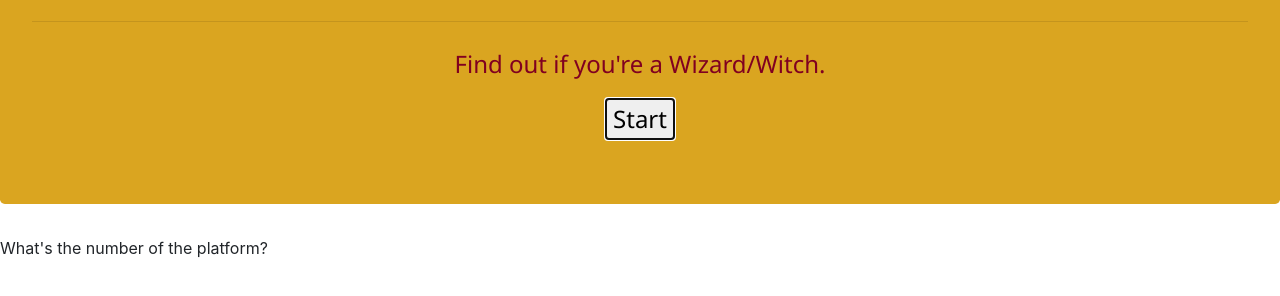
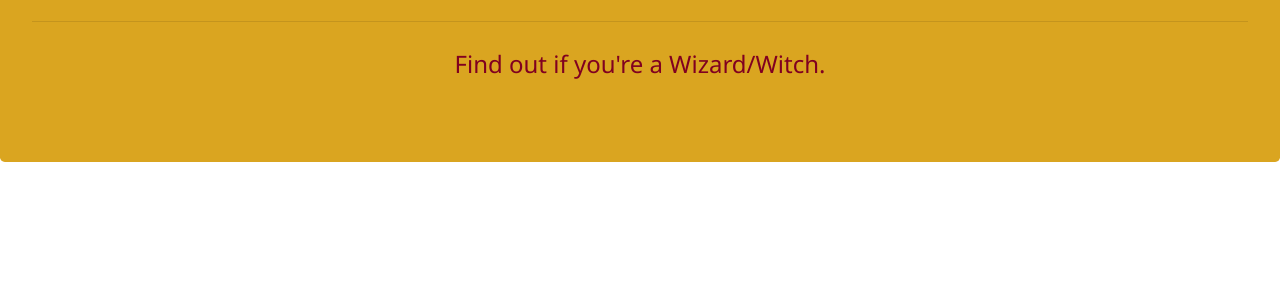
Before and after one commit to Alvarado66/TriviaGame, a plain HTML site: page index.html in a window 1280 px wide. Both pictures are taken after a click on the button "Start". Shown: the part 172-468 px from the top of the page. Drawn offline with nearby package versions, Linux system fonts and the light colour scheme.

Commit message:
button disappears

```diff
--- a/assets/javascript/app.js
+++ b/assets/javascript/app.js
@@ -1,9 +1,9 @@
 $(document).ready(function() {
-
 
 
         $('#startGame').on("click", function startGame() {
         console.log("it worked")
+        $(this).hide();
         })
 
 
--- a/index.html
+++ b/index.html
@@ -33,8 +33,8 @@
             <button id="startGame">Start</button>
         </div>
 
-        <div class="questContainer">
-            <div id="quest1">What's the number of the platform?</div>
-        </div>
+
+
+
     </body>
 </html>
```
